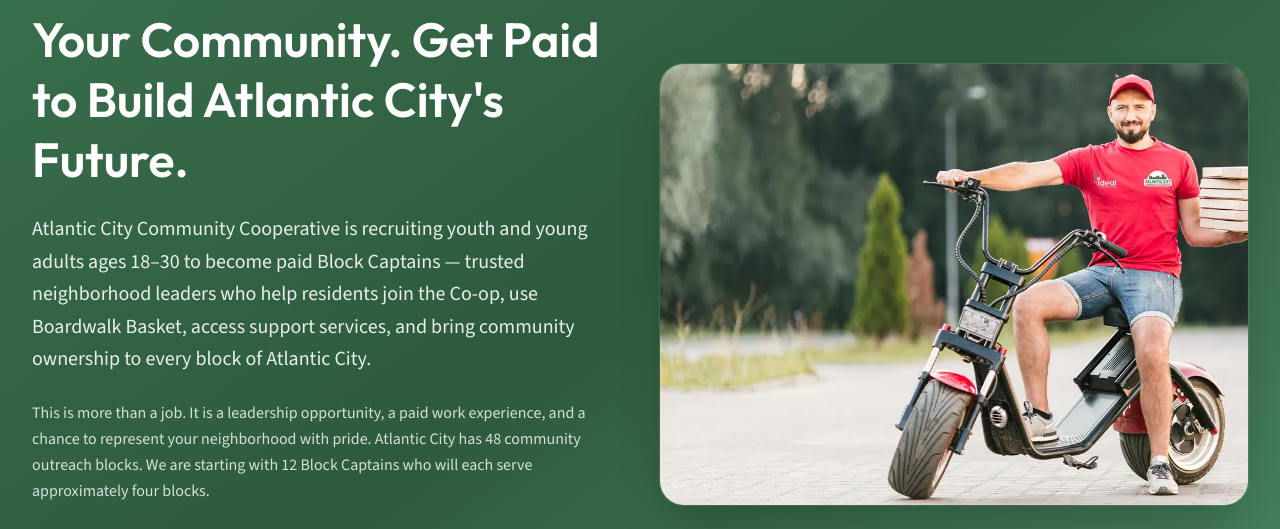
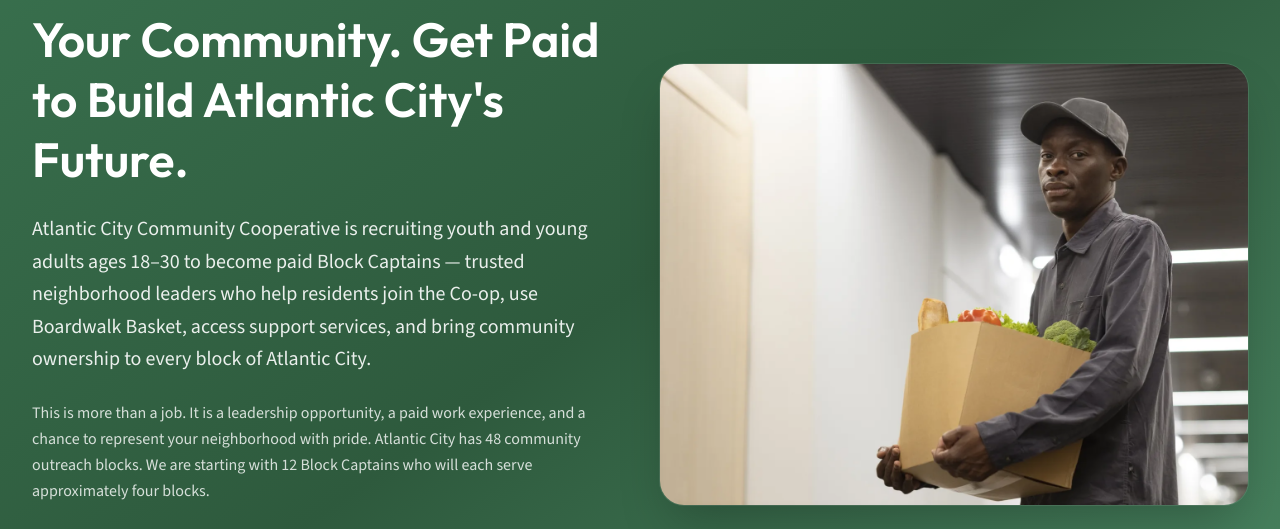
Before and after one commit to webevertech/accoop-website, a Next.js app: page /block-captain in a window 1280 px wide. Shown: the part 271-800 px from the top of the page. Built offline with nearby package versions, Linux system fonts and the light colour scheme; no server answers.

Commit message:
feat: replace boy.webp with man-carrying-groceries image on Block Captain page

```diff
--- a/app/block-captain/page.tsx
+++ b/app/block-captain/page.tsx
@@ -163,8 +163,8 @@
             <div className="relative">
               <div className="aspect-4/3 rounded-3xl overflow-hidden shadow-2xl ring-1 ring-white/10">
                 <Image
-                  src="/boy.webp"
-                  alt="A young Atlantic City Block Captain making deliveries with Boardwalk Basket"
+                  src="/man-carrying-groceries.webp"
+                  alt="An Atlantic City Block Captain carrying a box of groceries for delivery with Boardwalk Basket"
                   width={800}
                   height={600}
                   quality={80}
```
Also changed, not shown: public/boy.webp (deleted), public/man-carrying-groceries.webp (added).
